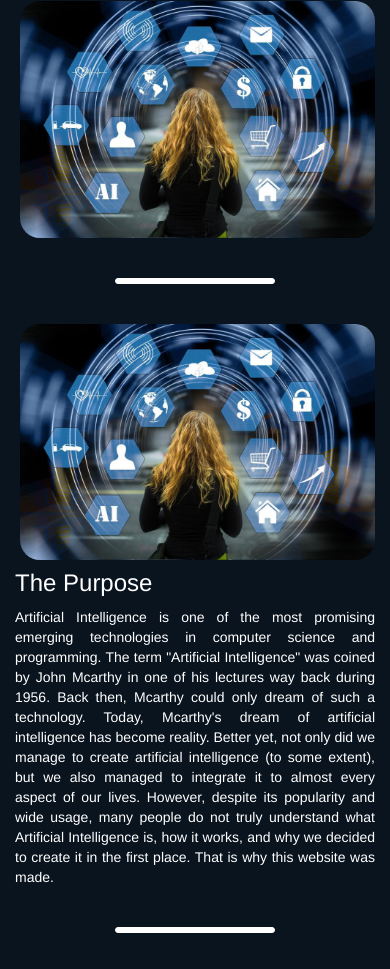
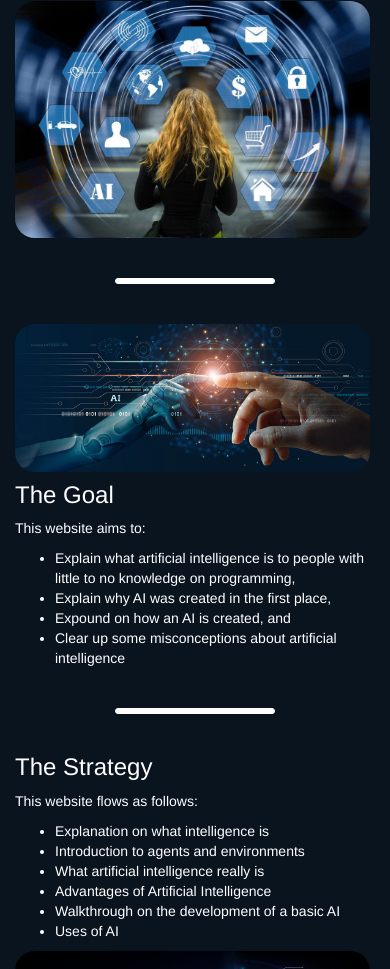
Before and after one commit to Elaiah-pshs/AI-website, a plain HTML site: page htdocs/index.html in a window 390 px wide. Shown: the part 1031-2000 px from the top of the page. Drawn offline with nearby package versions, Linux system fonts and the light colour scheme.

Commit message:
Completed home page
- Completed the home page
- Fixed the bug wherein the navigation bar icon does not appear in sites other than the home site (for small screens)
- Removed some unecessary styles

```diff
--- a/css/index.css
+++ b/css/index.css
@@ -146,18 +146,14 @@ i.fa.fa-bars {
 
 .container h3 {
     margin-top: 0px;
-    float: left
 }
 
 .container p {
     text-align: justify;
-    float: left;
-    clear: both;
 }
 
 .container img {
     width: calc(100% - 5px);
-    float: right;
     border-radius: 20px;
 }
 
--- a/htdocs/index.html
+++ b/htdocs/index.html
@@ -72,19 +72,18 @@
                     <div class="col-sm-6">
                         <h3>The Purpose</h3>
                         <p>
-                            Artificial Intelligence is one of the most promising
-                            emerging technologies in computer science and programming.
-                            The term "Artificial Intelligence" was coined by John
-                            Mcarthy in one of his lectures way back during 1956.
-                            Back then, Mcarthy could only dream of such a technology.
-                            Today, Mcarthy's dream of artificial intelligence has
-                            become reality. Better yet, not only did we manage to
-                            create artificial intelligence (to some extent), but we
-                            also managed to integrate it to almost every aspect of our
-                            lives. However, despite its popularity and wide usage, many
-                            people do not truly understand what Artificial Intelligence
-                            is, how it works, and why we decided to create it in the
-                            first place. That is why this website was made.
+
+Artificial Intelligence is one of the most promising emerging technologies in
+computer science and programming. The term "Artificial Intelligence" was coined
+by John Mcarthy in one of his lectures way back during 1956. Back then, Mcarthy
+could only dream of such a technology. Today, Mcarthy's dream of artificial
+intelligence has become reality. Better yet, not only did we manage to create
+artificial intelligence (to some extent), but we also managed to integrate it
+to almost every aspect of our lives. However, despite its popularity and wide
+usage, many people do not truly understand what Artificial Intelligence is, how
+it works, and why we decided to create it in the first place. That is why this
+website was made.
+
                         </p>
                     </div>
                     <div class="col-sm-6">
@@ -96,25 +95,31 @@
 
                 <div class="row">
                     <div class="col-sm-6">
-                        <img src="../images/home_image1.jpg" style="margin-bottom: 10px;">
+                        <img
+                            src="../images/home_image2.jpg"
+                            style="margin-bottom: 10px;"
+                        />
                     </div>
                     <div class="col-sm-6">
-                        <h3>The Purpose</h3>
-                        <p>
-                            Artificial Intelligence is one of the most promising
-                            emerging technologies in computer science and programming.
-                            The term "Artificial Intelligence" was coined by John
-                            Mcarthy in one of his lectures way back during 1956.
-                            Back then, Mcarthy could only dream of such a technology.
-                            Today, Mcarthy's dream of artificial intelligence has
-                            become reality. Better yet, not only did we manage to
-                            create artificial intelligence (to some extent), but we
-                            also managed to integrate it to almost every aspect of our
-                            lives. However, despite its popularity and wide usage, many
-                            people do not truly understand what Artificial Intelligence
-                            is, how it works, and why we decided to create it in the
-                            first place. That is why this website was made.
-                        </p>
+                        <h3>The Goal</h3>
+                        <p>This website aims to:</p>
+                        <ul>
+                            <li>
+                                Explain what artificial intelligence is to
+                                people with little to no knowledge on
+                                programming,
+                            </li>
+                            <li>
+                                Explain why AI was created in the first place,
+                            </li>
+                            <li>
+                                Expound on how an AI is created, and
+                            </li>
+                            <li>
+                                Clear up some misconceptions about artificial
+                                intelligence
+                            </li>
+                        </ul>
                     </div>
                 </div>
 
@@ -122,25 +127,31 @@
 
                 <div class="row">
                     <div class="col-sm-6">
-                        <h3>The Purpose</h3>
-                        <p>
-                            Artificial Intelligence is one of the most promising
-                            emerging technologies in computer science and programming.
-                            The term "Artificial Intelligence" was coined by John
-                            Mcarthy in one of his lectures way back during 1956.
-                            Back then, Mcarthy could only dream of such a technology.
-                            Today, Mcarthy's dream of artificial intelligence has
-                            become reality. Better yet, not only did we manage to
-                            create artificial intelligence (to some extent), but we
-                            also managed to integrate it to almost every aspect of our
-                            lives. However, despite its popularity and wide usage, many
-                            people do not truly understand what Artificial Intelligence
-                            is, how it works, and why we decided to create it in the
-                            first place. That is why this website was made.
-                        </p>
+                        <h3>The Strategy</h3>
+                        <p>This website flows as follows:</p>
+                        <ul>
+                            <li>
+                                Explanation on what intelligence is
+                            </li>
+                            <li>
+                                Introduction to agents and environments
+                            </li>
+                            <li>
+                                What artificial intelligence really is
+                            </li>
+                            <li>
+                                Advantages of Artificial Intelligence
+                            </li>
+                            <li>
+                                Walkthrough on the development of a basic AI
+                            </li>
+                            <li>
+                                Uses of AI
+                            </li>
+                        </ul>
                     </div>
                     <div class="col-sm-6">
-                        <img src="../images/home_image1.jpg">
+                        <img src="../images/home_image3.jpg">
                     </div>
                 </div>
             </div>
```
Also changed, not shown: htdocs/development.html (+1 -0 lines), htdocs/intro.html (+1 -0 lines), htdocs/sources.html (+1 -0 lines), htdocs/uses.html (+1 -0 lines), images/home_image2.jpg (added), images/home_image3.jpg (added).
